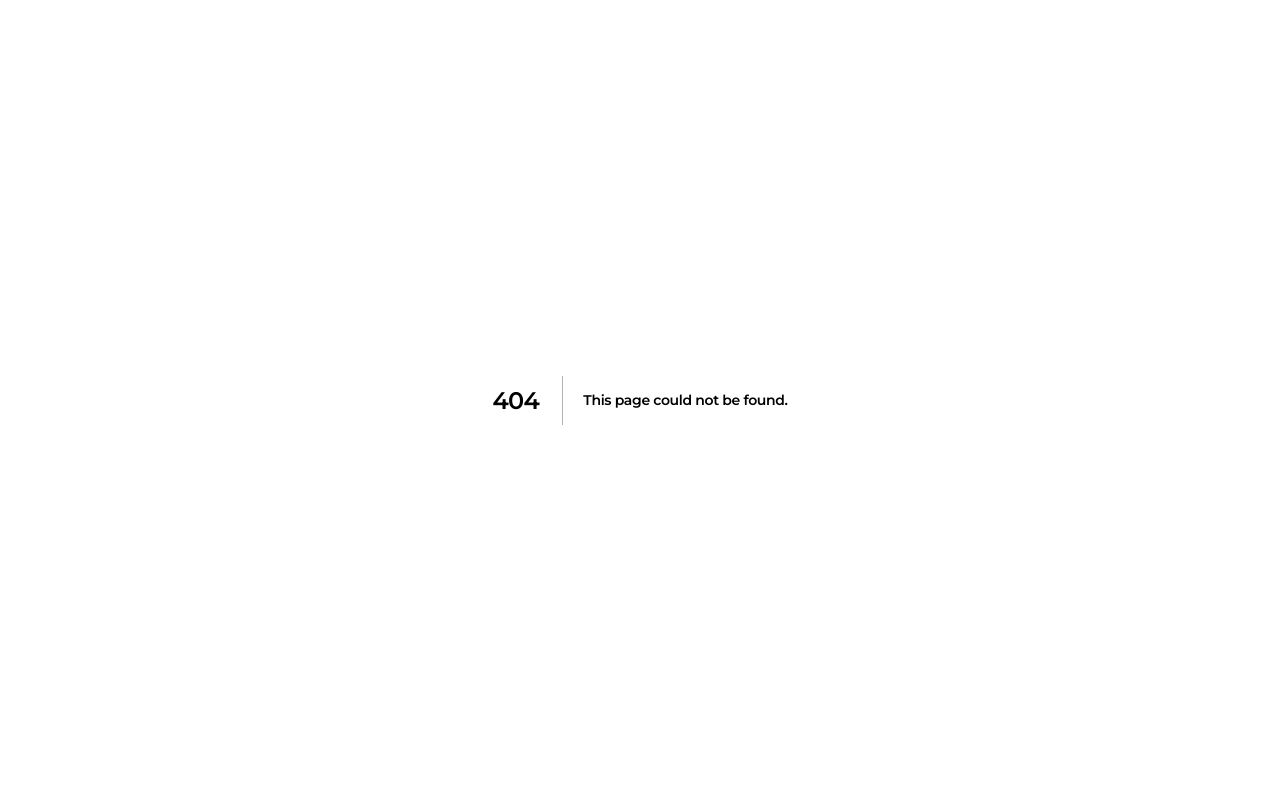
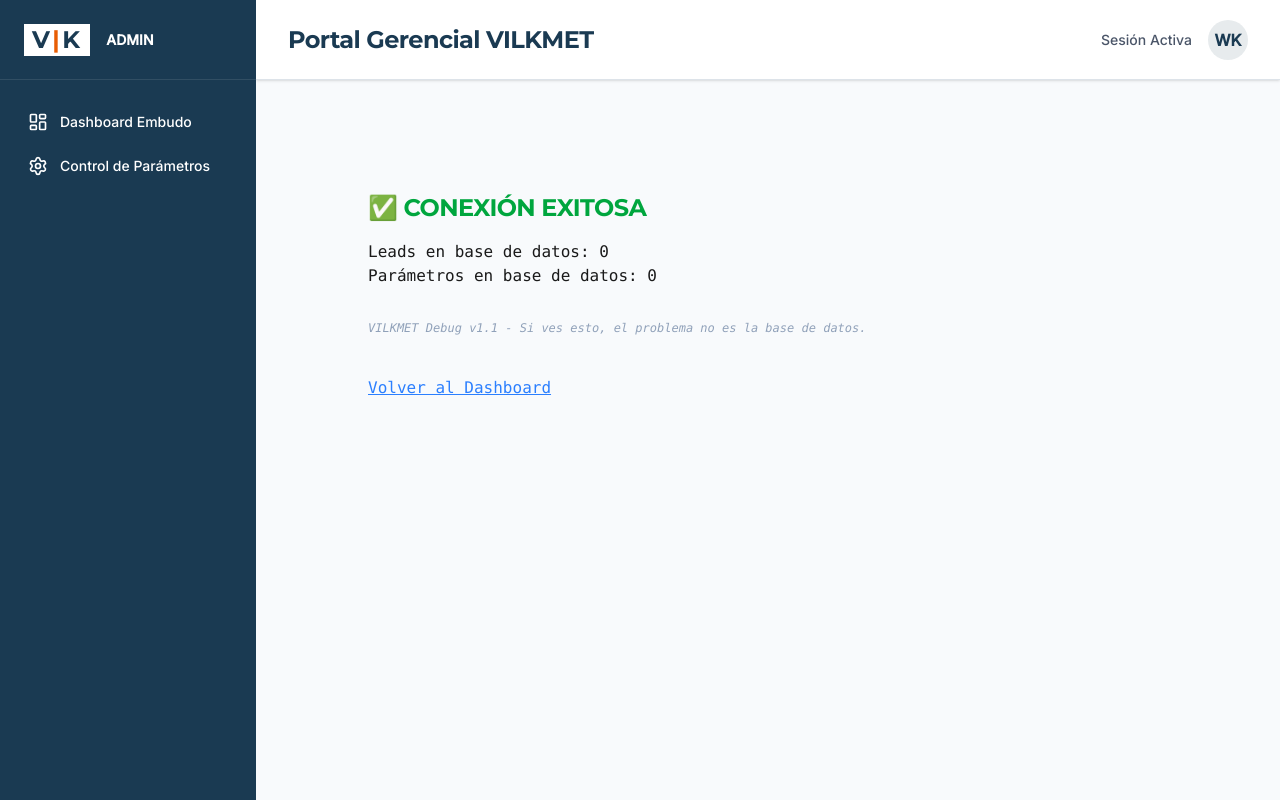
Before and after one commit to Wilson-Kickbush/vilkmet-app, a Next.js app: page /admin/debug in a window 1280 px wide. Before the commit this address had no page. Built offline with nearby package versions, Linux system fonts and the light colour scheme; no server answers; the database is empty.

Commit message:
debug: added heartbeat page /admin/debug

```diff
--- /dev/null
+++ b/src/app/admin/debug/page.tsx
@@ -0,0 +1,30 @@
+import { prisma } from "@/lib/prisma";
+
+export const dynamic = "force-dynamic";
+
+export default async function DebugPage() {
+  try {
+    const leadsCount = await prisma.lead.count();
+    const paramsCount = await prisma.systemParameter.count();
+
+    return (
+      <div className="p-20 font-mono">
+        <h1 className="text-2xl font-bold text-green-600">✅ CONEXIÓN EXITOSA</h1>
+        <p className="mt-4">Leads en base de datos: {leadsCount}</p>
+        <p>Parámetros en base de datos: {paramsCount}</p>
+        <p className="mt-8 text-xs text-slate-400 italic">VILKMET Debug v1.1 - Si ves esto, el problema no es la base de datos.</p>
+        <a href="/admin" className="mt-10 block text-blue-500 underline">Volver al Dashboard</a>
+      </div>
+    );
+  } catch (err: any) {
+    return (
+      <div className="p-20 font-mono">
+        <h1 className="text-2xl font-bold text-red-600">❌ FALLO DE CONEXIÓN</h1>
+        <pre className="mt-4 bg-slate-100 p-6 rounded-xl overflow-auto max-w-full">
+          {err?.message || "Error desconocido"}
+        </pre>
+        <p className="mt-8 text-xs text-slate-400">VILKMET Debug v1.1 - Este error confirma que Vercel no está llegando a Supabase.</p>
+      </div>
+    );
+  }
+}
```
